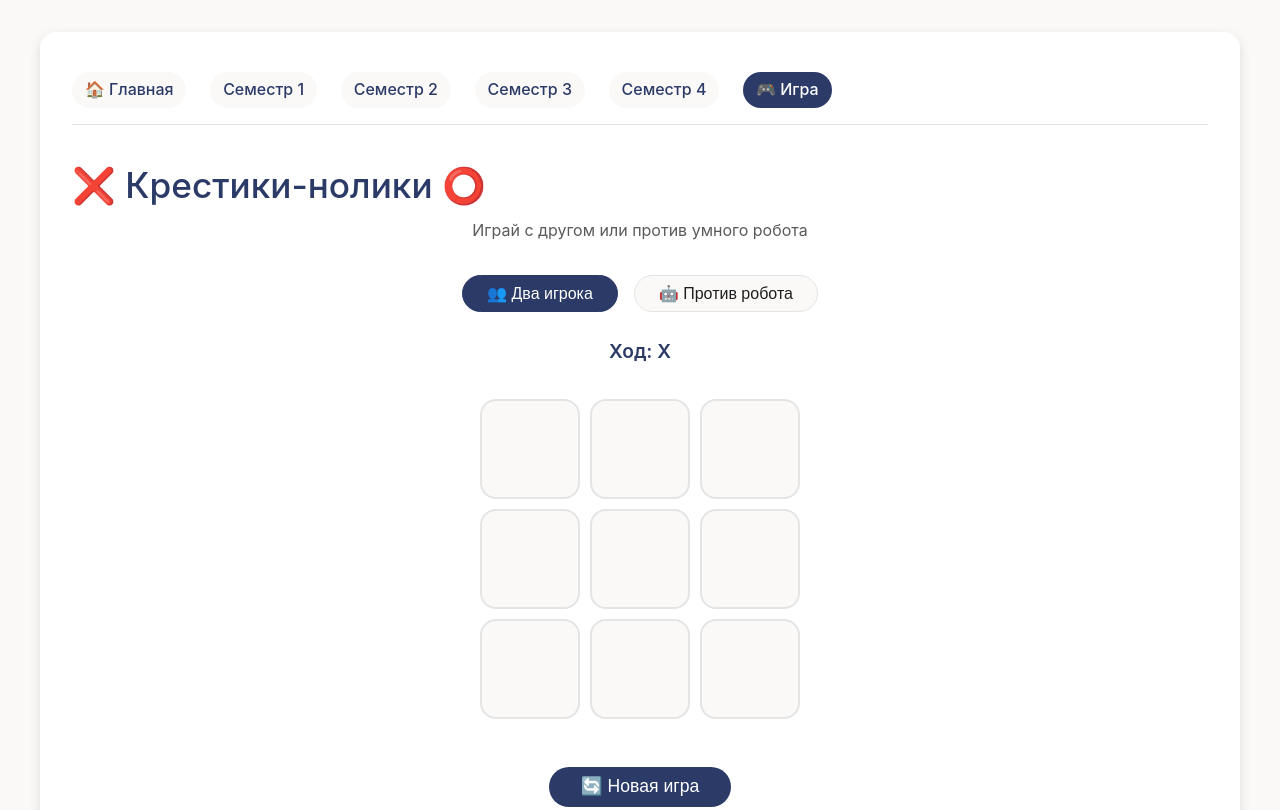
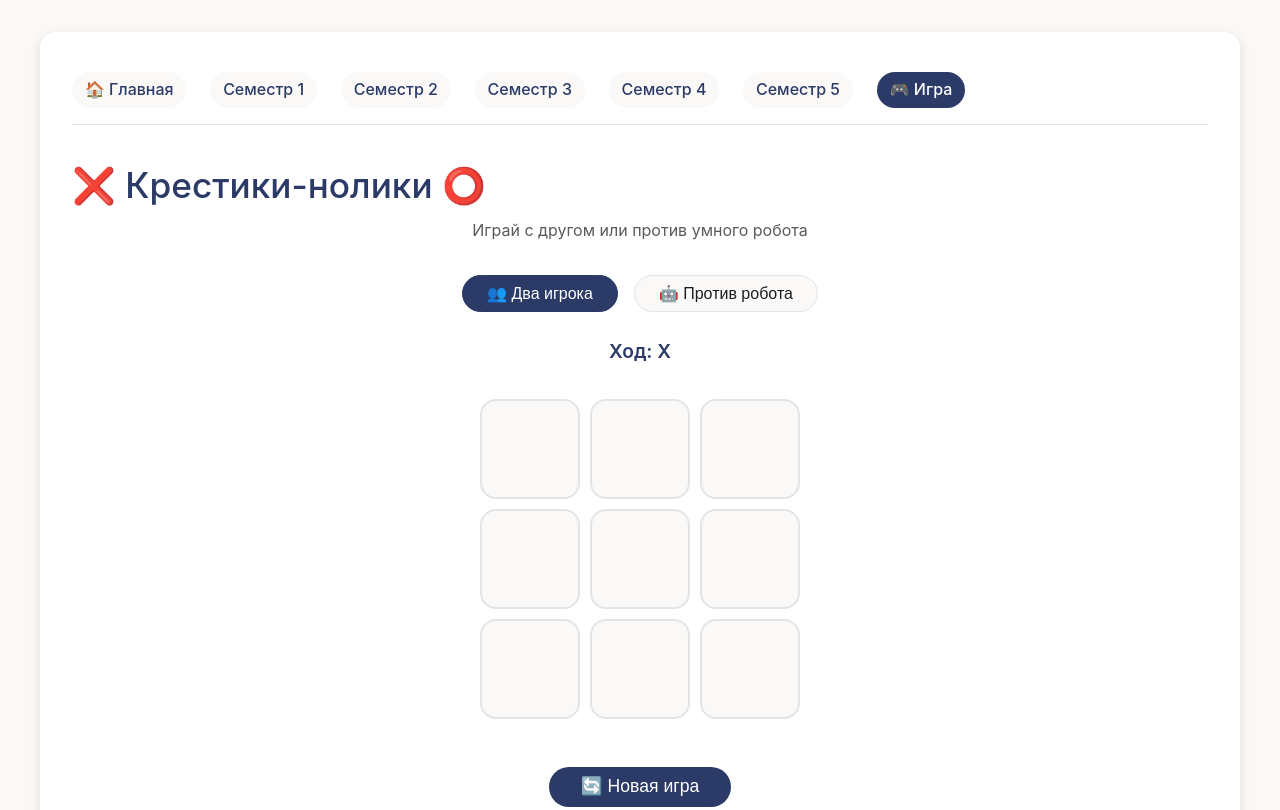
Before and after one commit to NNJunior/curly-waddle, a plain HTML site: page website/tic-tac-toe.html in a window 1280 px wide. Shown: the top 810 px of the page. Drawn offline with Linux system fonts and the light colour scheme.

Commit message:
Исправил структуру сайта во вкладке игры

```diff
--- a/website/tic-tac-toe.html
+++ b/website/tic-tac-toe.html
@@ -199,6 +199,7 @@
       <a href="index.html#sem/2">Семестр 2</a>
       <a href="index.html#sem/3">Семестр 3</a>
       <a href="index.html#sem/4">Семестр 4</a>
+      <a href="index.html#sem/5">Семестр 5</a>
       <a href="#" class="active">🎮 Игра</a>
     </div>
 
```
